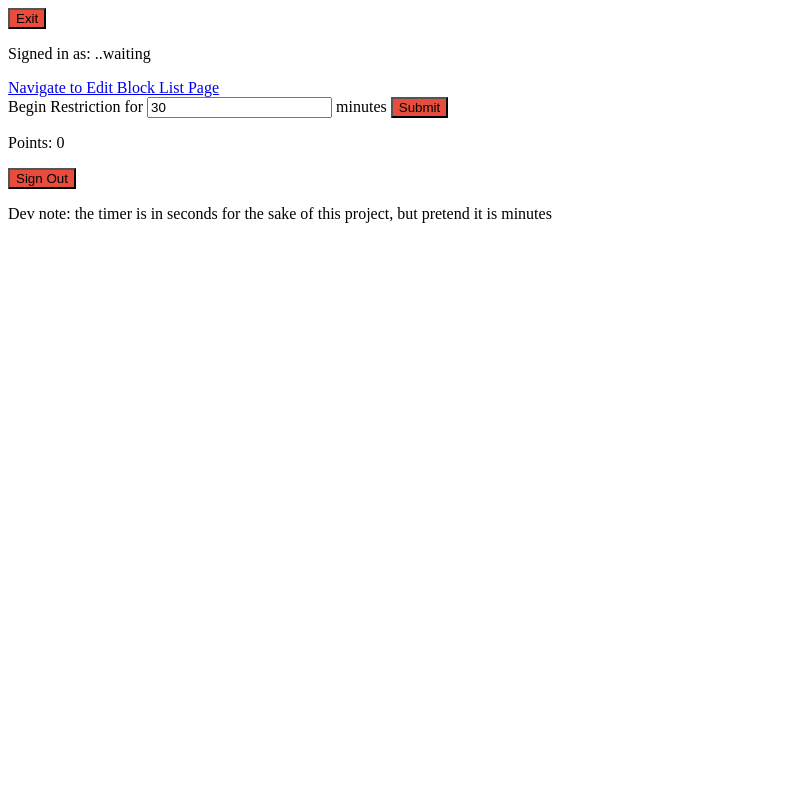
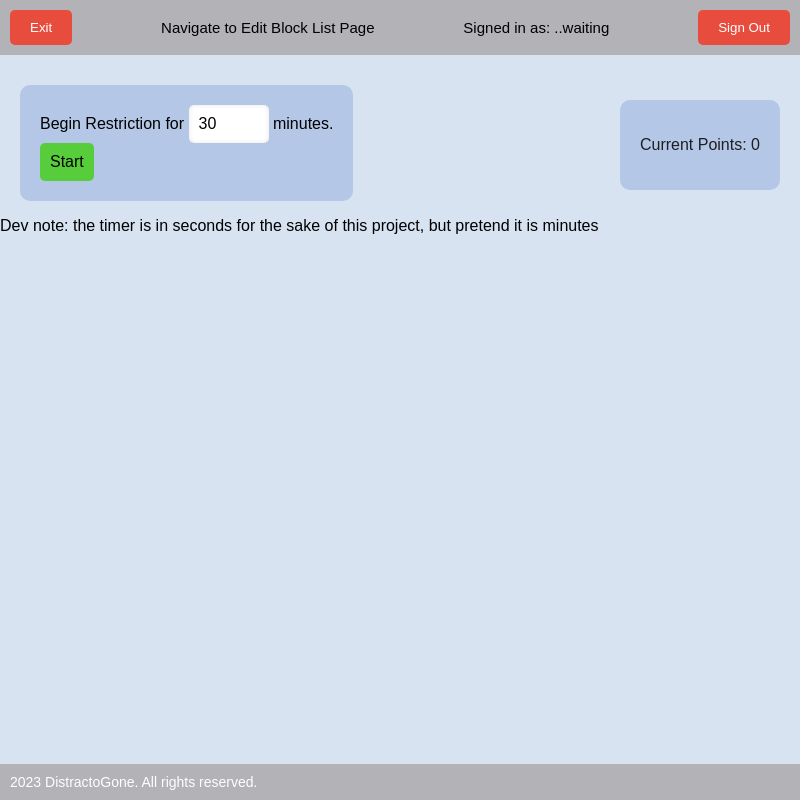
Before and after one commit to TKing1517/FYPDistractoGone, an Electron app: page FYPDistractoGone/View/HomePage.html in a window 800 px wide. Drawn offline with Linux system fonts and the light colour scheme; no server answers.

Commit message:
Home Page styling

```diff
--- a/FYPDistractoGone/Controller/RenderEdit.js
+++ b/FYPDistractoGone/Controller/RenderEdit.js
@@ -56,3 +56,9 @@ ExitBtn.addEventListener('click', (event) => {
     event.preventDefault()
     ipcRenderer.send('ExitClicked')
 })
+
+const HomePageNav = document.getElementById('HomePageNav')
+HomePageNav.addEventListener('click', (event) => {
+    event.preventDefault()
+    ipcRenderer.send('HomePageNav')
+})
--- a/FYPDistractoGone/Controller/RenderHome.js
+++ b/FYPDistractoGone/Controller/RenderHome.js
@@ -1,6 +1,4 @@
 const { ipcRenderer } = require('electron')
-
-
 
 const BeginRestriction = document.getElementById('BeginRestriction')
 BeginRestriction.addEventListener('submit', (event) => {
@@ -12,7 +10,7 @@ BeginRestriction.addEventListener('submit', (event) => {
 })
 
 ipcRenderer.on('Points', (event, UserPoints) => {
-    document.getElementById('NPoints').innerText = ('Points: ' + UserPoints)
+    document.getElementById('NPoints').innerText = ('Current Points: ' + UserPoints)
 });
 
 ipcRenderer.on('CurrentUser', (event, CurrentUser) => {
@@ -34,3 +32,9 @@ ExitBtn.addEventListener('click', (event) => {
     event.preventDefault()
     ipcRenderer.send('ExitClicked')
 })
+
+const EditBlockListNav = document.getElementById('EditBlockListNav')
+EditBlockListNav.addEventListener('click', (event) => {
+    event.preventDefault()
+    ipcRenderer.send('EditBlockListNav')
+})
--- /dev/null
+++ b/FYPDistractoGone/View/HomePage.css
@@ -0,0 +1,116 @@
+body {
+    margin: 0;
+    padding: 0;
+    background-color: #d7e3f1;
+    font-family: Arial, sans-serif;
+}
+
+.top-bar {
+    display: flex;
+    justify-content: space-between;
+    align-items: center;
+    background-color: #b2b2b7;
+    color: rgb(0, 0, 0);
+    font-size: 15px;
+    padding: 10px;
+}
+
+.right {
+    position: absolute;
+    top: 100px;
+    right: 20px;
+    background-color: #b4c7e7;
+    border-radius: 10px;
+    width: fit-content;
+}
+
+#NPoints {
+    color: #1d1f21;
+    padding: 20px;
+}
+
+.top-bar button {
+    background-color: #e74c3c;
+    color: white;
+    border: none;
+    padding: 10px 20px;
+    border-radius: 5px;
+    cursor: pointer;
+    transition: background-color 0.2s;
+}
+
+button#EditBlockListNav {
+    border: none;
+    background-color: transparent;
+    color: #000000;
+    font: bold;
+    cursor: pointer;
+    font-size: inherit;
+    padding: 0;
+    margin: 0;
+}
+
+
+.top-bar button:hover {
+    background-color: #c0392b;
+}
+
+.top-bar p {
+    margin: 0;
+}
+
+#BeginRestriction {
+    margin-top: 30px;
+    margin-left: 20px;
+    background-color: #b4c7e7;
+    padding: 20px;
+    border-radius: 10px;
+    width: fit-content;
+}
+
+#BeginRestriction label {
+    display: inline;
+    margin-bottom: 5px;
+    font-size: 16px;
+    color: rgb(0, 0, 0);
+}
+
+#BeginRestriction input[type="number"] {
+    width: 60px;
+    padding: 10px;
+    font-size: 16px;
+    border: none;
+    border-radius: 5px;
+    box-shadow: inset 0 0 5px rgba(0, 0, 0, 0.1);
+}
+
+#BeginRestriction button {
+    display: block;
+    background-color: #57cd3c;
+    color: rgb(0, 0, 0);
+    padding: 10px;
+    font-size: 16px;
+    border: none;
+    border-radius: 5px;
+    cursor: pointer;
+    transition: background-color 0.2s;
+}
+
+#BeginRestriction button:hover {
+    background-color: #3f8d2e;
+}
+
+.bottom-bar {
+    position: fixed;
+    bottom: 0;
+    left: 0;
+    right: 0;
+    background-color: #b2b2b7;
+    color: white;
+    font-size: 14px;
+    padding: 10px;
+}
+
+.bottom-bar p {
+    margin: 0;
+}
--- a/FYPDistractoGone/View/HomePage.html
+++ b/FYPDistractoGone/View/HomePage.html
@@ -4,22 +4,42 @@
 <head>
   <meta charset="UTF-8">
   <title id="HomePageTitle">Home Page</title>
+  <link rel="stylesheet" type="text/css" href="HomePage.css">
 </head>
 
 <body onload="RefreshVariables()">
-      <button id="ExitBtn" type="click" style="background-color:#e74c3c">Exit</button>
+  <div class="container">
+      <div class="header-container">
+        <div class="top-bar">
+        <button id="ExitBtn" type="click" >Exit</button>
+        <button id="EditBlockListNav" type="click">Navigate to Edit Block List Page</button>
         <p id="CurrentUser">Signed in as: ..waiting</p>
-      <a href="EditBlockList.html">Navigate to Edit Block List Page</a>
+        <button id="SignOutbtn" type="click">Sign Out</button>
+      </div>
 
+      <div class="right">
+        <p id="NPoints">Current Points: 0</p>
+      </div>
+    </div>
+
+
+    <div class="main-content">
       <form id="BeginRestriction">
         <label for="name">Begin Restriction for</label>
-        <input type="number" id="inputTimeForRestriction" required min="30" step="5" value="30"><label> minutes</label>
-        <button id="InputBeginRestrictionbtn" type="submit" style="background-color:#e74c3c">Submit</button>
+        <input type="number" id="inputTimeForRestriction" required min="30" step="5" value="30">
+        <label> minutes.</label>
+        <button id="InputBeginRestrictionbtn" type="submit">Start</button>
       </form>
-      <p id="NPoints">Points: 0</p>
-      <button id="SignOutbtn" type="click" style="background-color:#e74c3c">Sign Out</button>
+
+      <p>Dev note: the timer is in seconds for the sake of this project, but pretend it is minutes</p>
+    </div>
+  </div>
+
+  <div class="bottom-bar">
+    <p>2023 DistractoGone. All rights reserved.</p>
+  </div>
+
   <script src='../Controller/RenderHome.js'></script>
-      <p>Dev note: the timer is in seconds for the sake of this project, but pretend it is minutes</p>
 </body>
 
 </html>
--- a/FYPDistractoGone/View/SignIn.css
+++ b/FYPDistractoGone/View/SignIn.css
@@ -3,6 +3,7 @@ body {
     padding: 0;
     background-color: #d7e3f1;
     font-family: Arial, sans-serif;
+    user-select: none;
 }
 
 .top-bar {
--- a/FYPDistractoGone/View/SignUp.css
+++ b/FYPDistractoGone/View/SignUp.css
@@ -3,6 +3,7 @@ body {
     padding: 0;
     background-color: #d7e3f1;
     font-family: Arial, sans-serif;
+    user-select: none;
 }
 
 .top-bar {
@@ -58,7 +59,8 @@ body {
 
 #CreateUserBtn {
     display: block;
-    width: 100%;
+    width: fit-content;
+    margin: 0 auto;
     background-color: #3833d3;
     color: white;
     padding: 10px;
```
Also changed, not shown: FYPDistractoGone/Controller/main.js (+9 -0 lines), FYPDistractoGone/View/EditBlockList.html (+1 -1 lines). Lines whose indentation alone changed are shown as unchanged.
